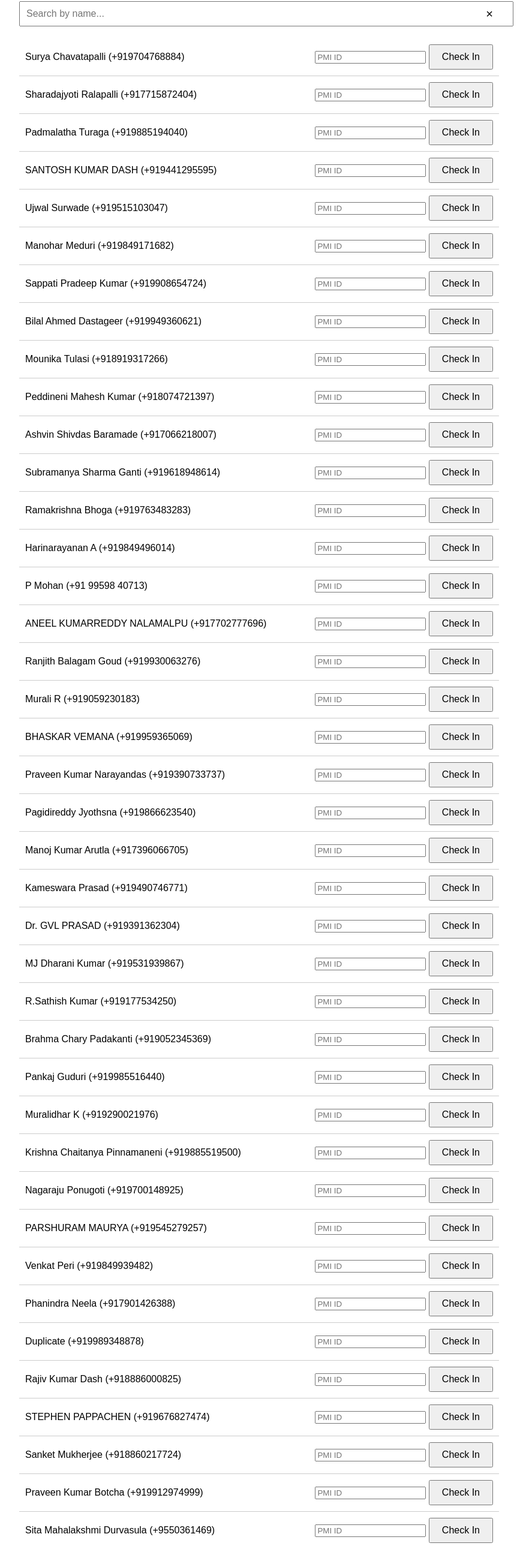
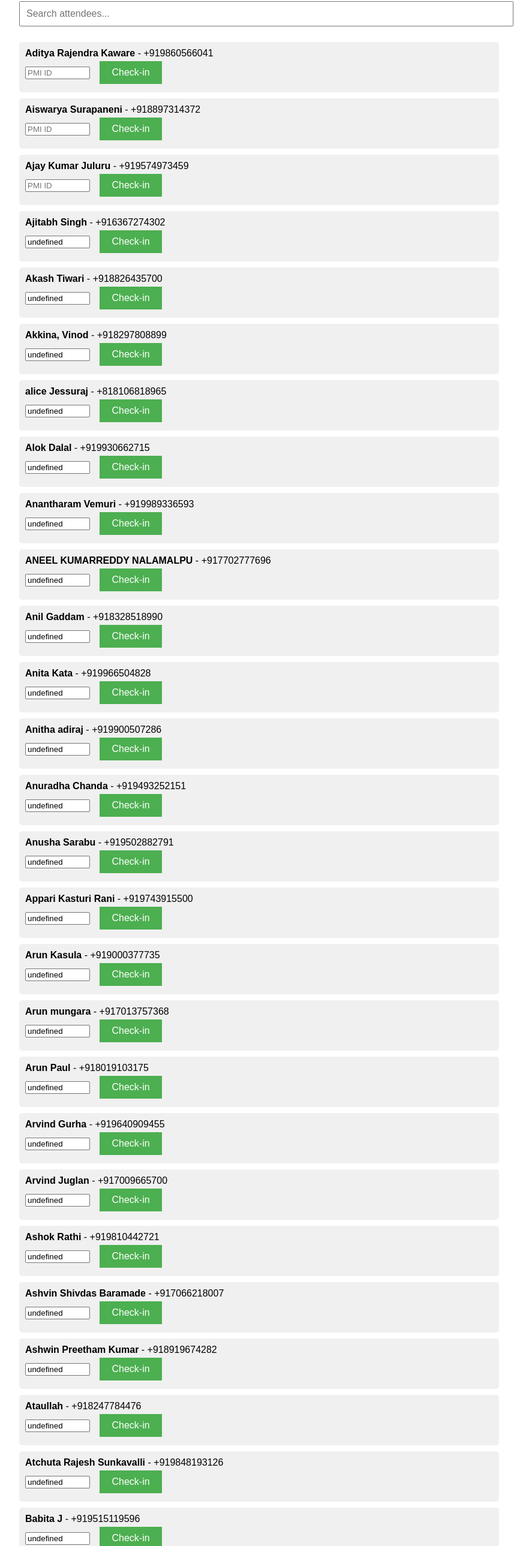
Before and after one commit to gokulkolipaka/GL24_Attendees, a plain HTML site: page index.html in a window 1280 px wide. Shown: the part 98-2676 px from the top of the page at 60% size, without its empty margins (208-1095 px from the left). Drawn offline with Linux system fonts and the light colour scheme.

Commit message:
index.html

```diff
--- a/index.html
+++ b/index.html
@@ -3,7 +3,7 @@
 <head>
     <meta charset="UTF-8">
     <meta name="viewport" content="width=device-width, initial-scale=1.0">
-    <title>Event Check-In App</title>
+    <title>Event Check-in App</title>
     <style>
         body {
             font-family: Arial, sans-serif;
@@ -11,224 +11,182 @@
             margin: 0 auto;
             padding: 20px;
         }
-        #searchContainer {
-            position: relative;
-            margin-bottom: 20px;
-        }
         #searchInput {
             width: 100%;
             padding: 10px;
             font-size: 16px;
-        }
-        #clearSearch {
-            position: absolute;
-            right: 10px;
-            top: 50%;
-            transform: translateY(-50%);
-            cursor: pointer;
-            font-size: 20px;
+            margin-bottom: 10px;
         }
         #attendeeList {
             list-style-type: none;
             padding: 0;
         }
         .attendee {
-            display: flex;
-            justify-content: space-between;
-            align-items: center;
+            background-color: #f0f0f0;
+            margin-bottom: 10px;
             padding: 10px;
-            border-bottom: 1px solid #ccc;
+            border-radius: 5px;
         }
-        .attendee.checked-in {
-            background-color: #e6ffe6;
+        .checked-in {
+            background-color: #90EE90;
         }
         .check-in-btn {
+            background-color: #4CAF50;
+            border: none;
+            color: white;
             padding: 10px 20px;
+            text-align: center;
+            text-decoration: none;
+            display: inline-block;
             font-size: 16px;
+            margin: 4px 2px;
             cursor: pointer;
         }
         .undo-btn {
-            padding: 5px 10px;
-            font-size: 14px;
-            cursor: pointer;
+            background-color: #f44336;
         }
-        #downloadBtn {
-            margin-top: 20px;
-            padding: 10px 20px;
-            font-size: 16px;
-            cursor: pointer;
+        .pmi-input {
+            width: 100px;
+            margin-right: 10px;
         }
     </style>
 </head>
 <body>
-    <h1>Event Check-In</h1>
-    <div id="searchContainer">
-        <input type="text" id="searchInput" placeholder="Search by name...">
-        <span id="clearSearch">&times;</span>
-    </div>
+    <h1>Event Check-in App</h1>
+    <input type="text" id="searchInput" placeholder="Search attendees...">
     <ul id="attendeeList"></ul>
-    <button id="downloadBtn">Download Check-In Data</button>
+    <button id="downloadCSV">Download CSV</button>
 
     <script>
         const attendees = [
-            {name: "Surya Chavatapalli", mobile: "+919704768884"},
-            {name: "Sharadajyoti Ralapalli", mobile: "+917715872404"},
-            {name: "Padmalatha Turaga", mobile: "+919885194040"},
-            {name: "SANTOSH KUMAR DASH", mobile: "+919441295595"},
-            {name: "Ujwal Surwade", mobile: "+919515103047"},
-            {name: "Manohar Meduri", mobile: "+919849171682"},
-            {name: "Sappati Pradeep Kumar", mobile: "+919908654724"},
-            {name: "Bilal Ahmed Dastageer", mobile: "+919949360621"},
-            {name: "Mounika Tulasi", mobile: "+918919317266"},
-            {name: "Peddineni Mahesh Kumar", mobile: "+918074721397"},
-            {name: "Ashvin Shivdas Baramade", mobile: "+917066218007"},
-            {name: "Subramanya Sharma Ganti", mobile: "+919618948614"},
-            {name: "Ramakrishna Bhoga", mobile: "+919763483283"},
-            {name: "Harinarayanan A", mobile: "+919849496014"},
-            {name: "P Mohan", mobile: "+91 99598 40713"},
-            {name: "ANEEL KUMARREDDY NALAMALPU", mobile: "+917702777696"},
-            {name: "Ranjith Balagam Goud", mobile: "+919930063276"},
-            {name: "Murali R", mobile: "+919059230183"},
-            {name: "BHASKAR VEMANA", mobile: "+919959365069"},
-            {name: "Praveen Kumar Narayandas", mobile: "+919390733737"},
-            {name: "Pagidireddy Jyothsna", mobile: "+919866623540"},
-            {name: "Manoj Kumar Arutla", mobile: "+917396066705"},
-            {name: "Kameswara Prasad", mobile: "+919490746771"},
-            {name: "Dr. GVL PRASAD", mobile: "+919391362304"},
-            {name: "MJ Dharani Kumar", mobile: "+919531939867"},
-            {name: "R.Sathish Kumar", mobile: "+919177534250"},
-            {name: "Brahma Chary Padakanti", mobile: "+919052345369"},
-            {name: "Pankaj Guduri", mobile: "+919985516440"},
-            {name: "Muralidhar K", mobile: "+919290021976"},
-            {name: "Krishna Chaitanya Pinnamaneni", mobile: "+919885519500"},
-            {name: "Nagaraju Ponugoti", mobile: "+919700148925"},
-            {name: "PARSHURAM MAURYA", mobile: "+919545279257"},
-            {name: "Venkat Peri", mobile: "+919849939482"},
-            {name: "Phanindra Neela", mobile: "+917901426388"},
-            {name: "Duplicate", mobile: "+919989348878"},
-            {name: "Rajiv Kumar Dash", mobile: "+918886000825"},
-            {name: "STEPHEN PAPPACHEN", mobile: "+919676827474"},
-            {name: "Sanket Mukherjee", mobile: "+918860217724"},
-            {name: "Praveen Kumar Botcha", mobile: "+919912974999"},
-            {name: "Sita Mahalakshmi Durvasula", mobile: "+9550361469"},
-            {name: "Jwalitha Matangi", mobile: "+919652000260"},
-            {name: "Jayadeep Macharla", mobile: "+919959886886"},
-            {name: "Bhaskar Reddy G", mobile: "+917755921911"},
-            {name: "Rishabh Jain", mobile: "+917680929550"},
-            {name: "Komal Mathur", mobile: "+919959623417"},
-            {name: "subrahmanyam chandragiri", mobile: "+919989499773"},
-            {name: "Mathew Lee Waters", mobile: "+447528262204"},
-            {name: "Sai Muralidhar Tatiraju", mobile: "+19740200921"},
-            {name: "Akkina, Vinod", mobile: "+918297808899"},
-            {name: "Rahul Mendhekar", mobile: "+919849939482"},
-            {name: "seetapatirao chennapragada", mobile: "+919848726612"},
-            {name: "Pradeep Manthena", mobile: "+918688631118"},
-            {name: "Srinivas reddy eticala", mobile: "+919618899937"},
-            {name: "POLEPALLE SATHYA VENKATESH", mobile: "+919440425656"},
-            {name: "Ravi Kiran Nori", mobile: "+919849749917"},
-            {name: "Manohar Yerraguntla", mobile: "+919849068725"},
-            {name: "Sai Anusha Kavya B", mobile: "+919491804311"},
-            {name: "Venkata Suresh Addepalli", mobile: "+919848230020"},
-            {name: "Debopam Chakrabarti", mobile: "+919866748811"},
-            {name: "Venkata Reddy Chirla", mobile: "+919849863748"},
-            {name: "TEJ KIRAN PULAPARTI", mobile: "+919959800223"},
-            {name: "Akash Tiwari", mobile: "+918826435700"},
-            {name: "DEVI POPURI", mobile: "+917702898964"},
-            {name: "N C Bhanumathi Devi", mobile: "+919532881092"},
-            {name: "Mohit Mathur", mobile: "+9849207607"},
-            {name: "Vikramsena Reddy", mobile: "+919963476791"},
-            {name: "Seshu Ganti", mobile: "+919989136831"},
-            {name: "Anantharam Vemuri", mobile: "+919989336593"},
-            {name: "D V S Pratap Kumar", mobile: "+919611106850"},
-            {name: "Kalyan Sathyavada", mobile: "+919949990375"},
-            {name: "Satya Koruprolu", mobile: "+919154865679"},
-            {name: "Vinay Babu Tarala", mobile: "+919989348878"},
-            {name: "Gokul Kolipaka", mobile: "+919963479872"},
-            {name: "Roshan Kumar Singh", mobile: "+917093759477"},
-            {name: "alice Jessuraj", mobile: "+818106818965"},
-            {name: "Deepshikha Chakraborty", mobile: "+917829472676"},
-            {name: "Prasad Godavarthi", mobile: "+919849225471"},
-            {name: "Padmaja Satyavolu", mobile: "+919959094793"},
-            {name: "Sreevani Lakkaraju", mobile: "+919849939482"}
+            { name: "Aditya Rajendra Kaware", phone: "+919860566041", checkedIn: false, pmi: "" },
+            { name: "Aiswarya Surapaneni", phone: "+918897314372", checkedIn: false, pmi: "" },
+            { name: "Ajay Kumar Juluru", phone: "+919574973459", checkedIn: false, pmi: "" },
+            {name: "Ajitabh Singh", phone: "+916367274302", checkedIn: false, pmiId: ""},
+            {name: "Akash Tiwari", phone: "+918826435700", checkedIn: false, pmiId: ""},
+            {name: "Akkina, Vinod", phone: "+918297808899", checkedIn: false, pmiId: ""},
+            {name: "alice Jessuraj", phone: "+818106818965", checkedIn: false, pmiId: ""},
+            {name: "Alok Dalal", phone: "+919930662715", checkedIn: false, pmiId: ""},
+            {name: "Anantharam Vemuri", phone: "+919989336593", checkedIn: false, pmiId: ""},
+            {name: "ANEEL KUMARREDDY NALAMALPU", phone: "+917702777696", checkedIn: false, pmiId: ""},
+            {name: "Anil Gaddam", phone: "+918328518990", checkedIn: false, pmiId: ""},
+            {name: "Anita Kata", phone: "+919966504828", checkedIn: false, pmiId: ""},
+            {name: "Anitha adiraj", phone: "+919900507286", checkedIn: false, pmiId: ""},
+            {name: "Anuradha Chanda", phone: "+919493252151", checkedIn: false, pmiId: ""},
+            {name: "Anusha Sarabu", phone: "+919502882791", checkedIn: false, pmiId: ""},
+            {name: "Appari Kasturi Rani", phone: "+919743915500", checkedIn: false, pmiId: ""},
+            {name: "Arun Kasula", phone: "+919000377735", checkedIn: false, pmiId: ""},
+            {name: "Arun mungara", phone: "+917013757368", checkedIn: false, pmiId: ""},
+            {name: "Arun Paul", phone: "+918019103175", checkedIn: false, pmiId: ""},
+            {name: "Arvind Gurha", phone: "+919640909455", checkedIn: false, pmiId: ""},
+            {name: "Arvind Juglan", phone: "+917009665700", checkedIn: false, pmiId: ""},
+            {name: "Ashok Rathi", phone: "+919810442721", checkedIn: false, pmiId: ""},
+            {name: "Ashvin Shivdas Baramade", phone: "+917066218007", checkedIn: false, pmiId: ""},
+            {name: "Ashwin Preetham Kumar", phone: "+918919674282", checkedIn: false, pmiId: ""},
+            {name: "Ataullah", phone: "+918247784476", checkedIn: false, pmiId: ""},
+            {name: "Atchuta Rajesh Sunkavalli", phone: "+919848193126", checkedIn: false, pmiId: ""},
+            {name: "Babita J", phone: "+919515119596", checkedIn: false, pmiId: ""},
+            {name: "Bala Krishna Mekala", phone: "+919866398910", checkedIn: false, pmiId: ""},
+            {name: "Balarama Krishna Varanasi", phone: "+919848057562", checkedIn: false, pmiId: ""},
+            {name: "Basava Raju", phone: "+919989937864", checkedIn: false, pmiId: ""},
+            {name: "Bhaskar Reddy G", phone: "+917755921911", checkedIn: false, pmiId: ""},
+            {name: "BHASKAR VEMANA", phone: "+919959365069", checkedIn: false, pmiId: ""},
+            {name: "BIKRAMJIT SINGH", phone: "+918197941327", checkedIn: false, pmiId: ""},
+            {name: "Bilal Ahmed Dastageer", phone: "+919949360621", checkedIn: false, pmiId: ""},
+            {name: "Boddapalli Snigdha", phone: "+919642616677", checkedIn: false, pmiId: ""},
+            {name: "Brahma Chary Padakanti", phone: "+919052345369", checkedIn: false, pmiId: ""},
+            {name: "Chaitanya Devalraju", phone: "+9989989708804", checkedIn: false, pmiId: ""},
+            {name: "Chakrapani Sevva", phone: "+919989925773", checkedIn: false, pmiId: ""},
+            {name: "Chandrasekhar Karamsetty", phone: "+919632009232", checkedIn: false, pmiId: ""},
+            {name: "Chetan Srinivas", phone: "+919100818671", checkedIn: false, pmiId: ""},
+            {name: "chirravuri venkatasatyanarayana murthy", phone: "+919849752545", checkedIn: false, pmiId: ""},
+            {name: "D S Chouhan", phone: "+917702913322", checkedIn: false, pmiId: ""},
+            {name: "D V S Pratap Kumar", phone: "+919611106850", checkedIn: false, pmiId: ""},
+            {name: "Darshit Shah", phone: "+919833067682", checkedIn: false, pmiId: ""},
+            {name: "Debopam Chakrabarti", phone: "+919866748811", checkedIn: false, pmiId: ""},
+            {name: "Deepika J", phone: "+919866758201", checkedIn: false, pmiId: ""},
+            {name: "Deepika Jillella", phone: "+919848527031", checkedIn: false, pmiId: ""},
+            {name: "Deepshikha Chakraborty", phone: "+917829472676", checkedIn: false, pmiId: ""},
+            {name: "Deepti Bethel", phone: "+918143290073", checkedIn: false, pmiId: ""},
+            {name: "Devasena Vathyam", phone: "+919959322248", checkedIn: false, pmiId: ""},
+            {name: "DEVI POPURI", phone: "+917702898964", checkedIn: false, pmiId: ""},
+            {name: "Dhanunjaya Kumar Vangaveti", phone: "+919908005199", checkedIn: false, pmiId: ""},
+            {name: "Dhanunjaya Reddy Kalvapalli", phone: "+919642001046", checkedIn: false, pmiId: ""},
+            {name: "Dheeraj", phone: "+919550456616", checkedIn: false, pmiId: ""},
+            {name: "Dilip Joseph", phone: "+919949973797", checkedIn: false, pmiId: ""},
+            {name: "Dinesh Sabnani", phone: "+919581444966", checkedIn: false, pmiId: ""},
+            {name: "DIVYASREE POPURI", phone: "+917680977258", checkedIn: false, pmiId: ""},
+            {name: "Diwakar", phone: "+919550445671", checkedIn: false, pmiId: ""},
+            {name: "Dr. GVL PRASAD", phone: "+919391362304", checkedIn: false, pmiId: ""},
+            {name: "Duplicate", phone: "+919989348878", checkedIn: false, pmiId: ""},
+            {name: "Epparla Madhusudhannaidu", phone: "+919092076631", checkedIn: false, pmiId: ""},
+            {name: "Gajender Bachula", phone: "+919866048776", checkedIn: false, pmiId: ""},
+            {name: "Gayatri Praveen Chavali", phone: "+97337761234", checkedIn: false, pmiId: ""},
+            {name: "Gokul Kolipaka", phone: "+919963479872", checkedIn: false, pmiId: ""},
+            {name: "GOPALAM SINDHU MADHAVI", phone: "+917207134476", checkedIn: false, pmiId: ""},
+            {name: "GURUDEV ANKAM", phone: "+919848189843", checkedIn: false, pmiId: ""},
+            {name: "Harikrishna Gopalakrishnan", phone: "+919618521333", checkedIn: false, pmiId: ""},
+            {name: "Harinarayanan A", phone: "+919849496014", checkedIn: false, pmiId: ""},
+            {name: "Harshit Mundada", phone: "+919985216704", checkedIn: false, pmiId: ""},
+            {name: "Hemalatha Konakonla", phone: "+919700989278", checkedIn: false, pmiId: ""},
+            {name: "Ibrahim Mohammed", phone: "+918618928069", checkedIn: false, pmiId: ""},
+            {name: "ILANGATHIR S PADMANATHAN", phone: "+917799911690", checkedIn: false, pmiId: ""},
+            {name: "Imthiyaz Gadiman", phone: "+919704762964", checkedIn: false, pmiId: ""},
+            {name: "Jagatap Rajendra Prasad", phone: "+919032339214", checkedIn: false, pmiId: ""},
+            {name: "Jaya chandra kumar Godishala", phone: "+919849798958", checkedIn: false, pmiId: ""},
+            {name: "Jayadeep Macharla", phone: "+919959886886", checkedIn: false, pmiId: ""},
+            {name: "JayaSudha Bachinappa", phone: "+919849315388", checkedIn: false, pmiId: ""},
+            {name: "Jeevi Reddy", phone: "+919949901628", checkedIn: false, pmiId: ""},
+            {name: "Joby Thampy", phone: "+919880636048", checkedIn: false, pmiId: ""},
+            {name: "Juhi Jha", phone: "+919110368824", checkedIn: false, pmiId: ""},
+            {name: "Jwalitha Matangi", phone: "+919652000260"}
         ];
 
         const attendeeList = document.getElementById('attendeeList');
         const searchInput = document.getElementById('searchInput');
-        const clearSearch = document.getElementById('clearSearch');
-        const downloadBtn = document.getElementById('downloadBtn');
 
         function renderAttendees(filteredAttendees = attendees) {
             attendeeList.innerHTML = '';
-            filteredAttendees.forEach(attendee => {
+            filteredAttendees.forEach((attendee, index) => {
                 const li = document.createElement('li');
-                li.className = 'attendee';
+                li.className = `attendee ${attendee.checkedIn ? 'checked-in' : ''}`;
                 li.innerHTML = `
-                    <span>${attendee.name} (${attendee.mobile})</span>
-                    <div>
-                        <input type="text" placeholder="PMI ID" class="pmi-id">
-                        <button class="check-in-btn">Check In</button>
-                        <button class="undo-btn" style="display:none;">Undo</button>
-                    </div>
+                    <strong>${attendee.name}</strong> - ${attendee.phone}
+                    <br>
+                    <input type="text" class="pmi-input" placeholder="PMI ID" value="${attendee.pmi}">
+                    <button class="check-in-btn" onclick="toggleCheckIn(${index})">${attendee.checkedIn ? 'Undo' : 'Check-in'}</button>
                 `;
                 attendeeList.appendChild(li);
-
-                const checkInBtn = li.querySelector('.check-in-btn');
-                const undoBtn = li.querySelector('.undo-btn');
-                const pmiInput = li.querySelector('.pmi-id');
-
-                checkInBtn.addEventListener('click', () => {
-                    li.classList.add('checked-in');
-                    checkInBtn.style.display = 'none';
-                    undoBtn.style.display = 'inline-block';
-                    pmiInput.disabled = true;
-                    attendee.checkedIn = true;
-                    attendee.pmiId = pmiInput.value;
-                });
-
-                undoBtn.addEventListener('click', () => {
-                    li.classList.remove('checked-in');
-                    checkInBtn.style.display = 'inline-block';
-                    undoBtn.style.display = 'none';
-                    pmiInput.disabled = false;
-                    attendee.checkedIn = false;
-                    attendee.pmiId = '';
-                });
             });
         }
 
-        function filterAttendees() {
-            const searchTerm = searchInput.value.toLowerCase();
+        function toggleCheckIn(index) {
+            attendees[index].checkedIn = !attendees[index].checkedIn;
+            attendees[index].pmi = document.querySelectorAll('.pmi-input')[index].value;
+            renderAttendees();
+        }
+
+        searchInput.addEventListener('input', (e) => {
+            const searchTerm = e.target.value.toLowerCase();
             const filteredAttendees = attendees.filter(attendee =>
-                attendee.name.toLowerCase().includes(searchTerm)
+                attendee.name.toLowerCase().includes(searchTerm) ||
+                attendee.phone.includes(searchTerm)
             );
             renderAttendees(filteredAttendees);
-        }
-
-        searchInput.addEventListener('input', filterAttendees);
-
-        clearSearch.addEventListener('click', () => {
-            searchInput.value = '';
-            filterAttendees();
         });
 
-        downloadBtn.addEventListener('click', () => {
-            const checkedInAttendees = attendees.filter(attendee => attendee.checkedIn);
-            const csv = [
-                ['Name', 'Mobile', 'PMI ID'],
-                ...checkedInAttendees.map(attendee => [attendee.name, attendee.mobile, attendee.pmiId])
-            ].map(row => row.join(',')).join('\n');
-
-            const blob = new Blob([csv], { type: 'text/csv;charset=utf-8;' });
-            const link = document.createElement('a');
-            if (link.download !== undefined) {
-                const url = URL.createObjectURL(blob);
-                link.setAttribute('href', url);
-                link.setAttribute('download', 'checked_in_attendees.csv');
-                link.style.visibility = 'hidden';
-                document.body.appendChild(link);
-                link.click();
-                document.body.removeChild(link);
-            }
+        document.getElementById('downloadCSV').addEventListener('click', () => {
+            let csvContent = "data:text/csv;charset=utf-8,";
+            csvContent += "Name,Phone,Checked In,PMI ID\n";
+            attendees.forEach(attendee => {
+                csvContent += `${attendee.name},${attendee.phone},${attendee.checkedIn},${attendee.pmi}\n`;
+            });
+            const encodedUri = encodeURI(csvContent);
+            const link = document.createElement("a");
+            link.setAttribute("href", encodedUri);
+            link.setAttribute("download", "checked_in_attendees.csv");
+            document.body.appendChild(link);
+            link.click();
         });
 
         renderAttendees();
```
